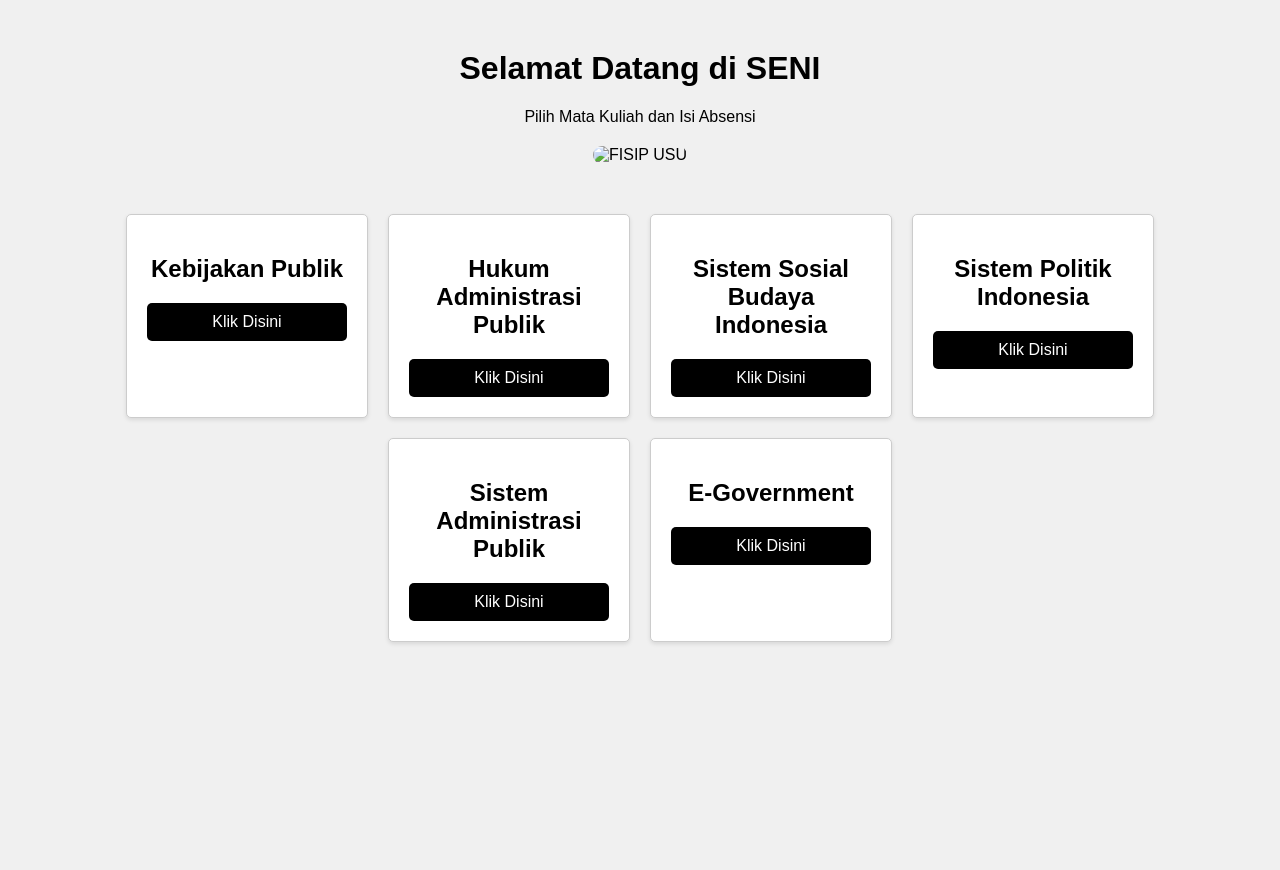
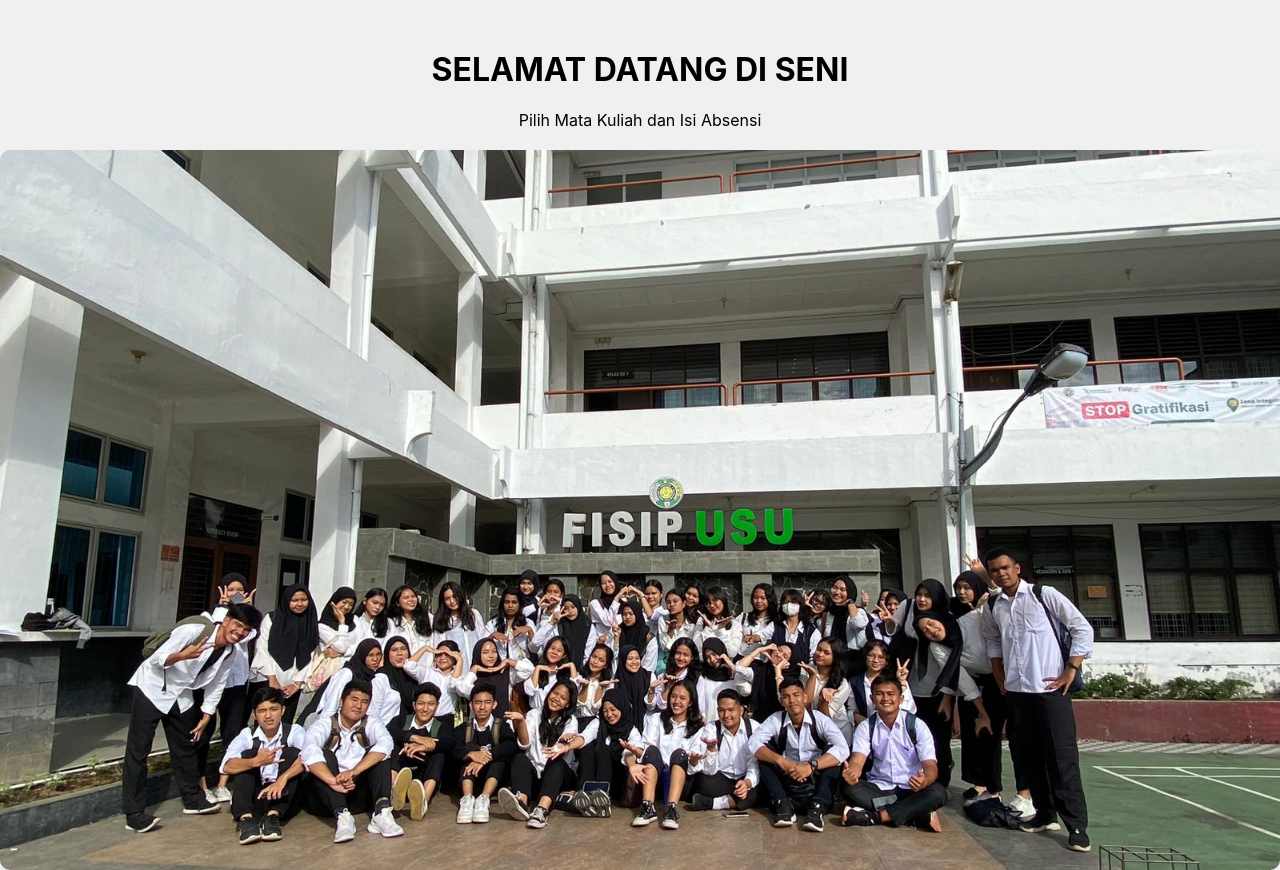
Before and after one commit to NatsssssP1/SENIadministrasipublik23A.github.io, a plain HTML site: page index.html/index.html in a window 1280 px wide. Shown: the top 870 px of the page. Before the commit the page ends 800 px from the top, so only its background shows below. Drawn offline with Linux system fonts and the light colour scheme; files whose address does not match are found by name.

Commit message:
Update index.html

```diff
--- a/index.html/index.html
+++ b/index.html/index.html
@@ -5,8 +5,14 @@
     <meta name="viewport" content="width=device-width, initial-scale=1.0">
     <title>Selamat Datang di SENI</title>
     <style>
+        @font-face {
+            font-family: 'San Francisco';
+            src: url('https://apple.com') format('woff2'); /* Placeholder, karena San Francisco tidak tersedia untuk di-download */
+            font-weight: normal;
+            font-style: normal;
+        }
         body {
-            font-family: Arial, sans-serif;
+            font-family: -apple-system, BlinkMacSystemFont, "San Francisco", "Helvetica Neue", "Helvetica", "Arial", sans-serif;
             text-align: center;
             background-color: #f0f0f0;
             margin: 0;
@@ -14,6 +20,7 @@
         }
         h1 {
             margin-top: 50px;
+            text-transform: uppercase;
         }
         .container {
             display: flex;
@@ -61,7 +68,7 @@
     <p>Pilih Mata Kuliah dan Isi Absensi</p>
 
     <div class="image-container">
-        <img src="images/WhatsApp Image 2024-05-03 at 15.01.59_9a1e10f4.jpg" alt="FISIP USU">
+        <img src="images/WhatsApp%20Image%202024-05-03%20at%2015.01.59_9a1e10f4.jpg" alt="FISIP USU">
     </div>
 
     <div class="container">
```
